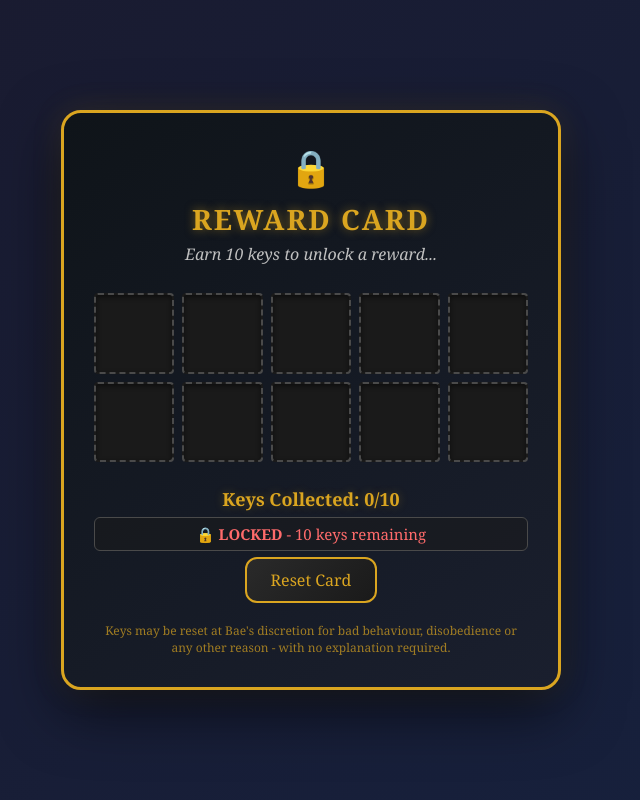
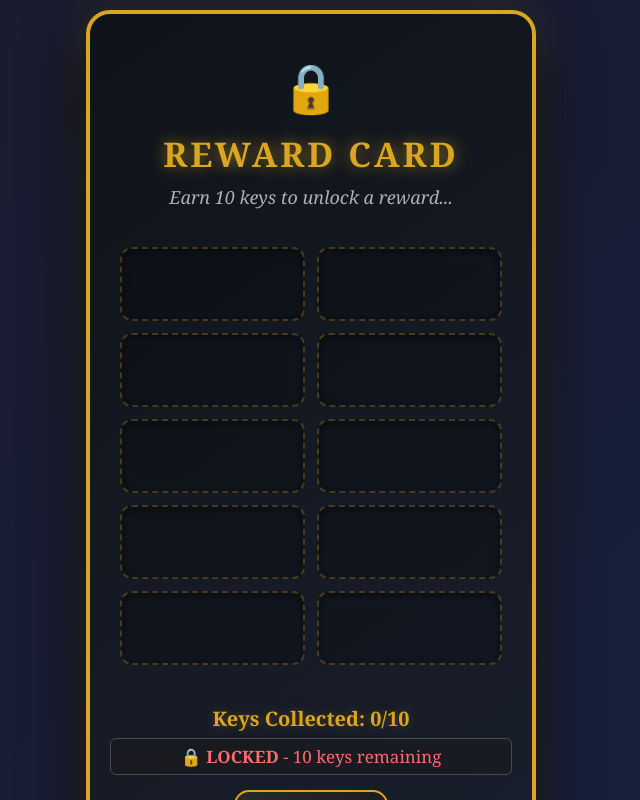
Before and after one commit to SynthzillaPrime/reward-card, a React (Vite) app: page / in a window 1280 px wide. Shown: the top 800 px of the page, without its empty margins (329-969 px from the left). Built offline with nearby package versions, Linux system fonts and the light colour scheme.

Commit message:
Vibe Ship

```diff
--- a/src/App.css
+++ b/src/App.css
@@ -1,6 +1,6 @@
 body {
     margin: 0;
-    padding: 0;
+    padding: 10px;
     background: linear-gradient(135deg, #1a1a2e 0%, #16213e 100%);
     font-family: "Georgia", serif;
     display: flex;
@@ -8,32 +8,35 @@ body {
     align-items: center;
     min-height: 100vh;
     touch-action: manipulation;
+    box-sizing: border-box;
 }
 
 .card {
     background: linear-gradient(145deg, #0f1419 0%, #1a1f2e 100%);
-    border-radius: 20px;
-    padding: 30px;
+    border-radius: 24px;
+    padding: 40px 20px;
     box-shadow:
-        0 20px 60px rgba(0, 0, 0, 0.6),
-        0 0 30px rgba(218, 165, 32, 0.15);
-    width: 95vw;
-    max-width: 500px;
-    height: auto;
-    border: 3px solid #daa520;
+        0 20px 60px rgba(0, 0, 0, 0.8),
+        0 0 40px rgba(218, 165, 32, 0.2);
+    width: 100%;
+    max-width: 450px;
+    min-height: min(750px, 92vh);
+    border: 4px solid #daa520;
     position: relative;
     display: flex;
     flex-direction: column;
     box-sizing: border-box;
+    justify-content: space-between;
 }
 
 .fine-print {
     text-align: center;
-    font-size: clamp(10px, 2.5vw, 12px);
+    font-size: clamp(11px, 3vw, 13px);
     color: #daa520;
-    margin-top: 20px;
-    line-height: 1.4;
-    opacity: 0.7;
+    margin-top: 25px;
+    line-height: 1.5;
+    opacity: 0.6;
+    font-style: italic;
 }
 
 .card::before {
@@ -57,21 +60,23 @@ body {
 h1 {
     color: #daa520;
     margin: 0;
-    font-size: clamp(22px, 6vw, 28px);
-    text-shadow: 0 0 10px rgba(218, 165, 32, 0.5);
-    letter-spacing: 2px;
+    font-size: clamp(26px, 8vw, 34px);
+    text-shadow: 0 0 15px rgba(218, 165, 32, 0.6);
+    letter-spacing: 3px;
+    text-transform: uppercase;
 }
 
 .lock-icon {
-    font-size: clamp(28px, 8vw, 36px);
-    margin-bottom: 8px;
+    font-size: clamp(36px, 12vw, 48px);
+    margin-bottom: 12px;
 }
 
 .subtitle {
     color: #c0c0c0;
     font-style: italic;
-    margin-top: 5px;
-    font-size: clamp(12px, 3.5vw, 16px);
+    margin-top: 8px;
+    font-size: clamp(14px, 4vw, 18px);
+    opacity: 0.9;
 }
 
 .description {
@@ -86,25 +91,25 @@ h1 {
 
 .stamps-container {
     display: grid;
-    grid-template-columns: repeat(5, 1fr);
-    gap: 8px;
-    margin: 20px 0;
-    flex-grow: 1;
+    grid-template-columns: repeat(2, 1fr);
+    gap: 12px;
+    margin: 30px 0;
+    padding: 0 10px;
 }
 
 .stamp {
-    aspect-ratio: 1;
-    border: 2px dashed #4a4a4a;
-    border-radius: 4px;
-    background: #1a1a1a;
+    height: 70px;
+    border: 2px dashed #daa52044;
+    border-radius: 12px;
+    background: rgba(0, 0, 0, 0.2);
     cursor: pointer;
     display: flex;
     align-items: center;
     justify-content: center;
-    font-size: 14px;
+    font-size: 28px;
     transition: all 0.3s ease;
     position: relative;
-    box-shadow: inset 0 2px 5px rgba(0, 0, 0, 0.5);
+    box-shadow: inset 0 2px 8px rgba(0, 0, 0, 0.5);
 }
 
 .stamp:hover {
@@ -132,7 +137,8 @@ h1 {
 .key {
     display: none;
     color: #daa520;
-    filter: drop-shadow(0 0 8px rgba(218, 165, 32, 0.8));
+    font-size: 32px;
+    filter: drop-shadow(0 0 12px rgba(218, 165, 32, 0.9));
     animation: keyAppear 0.5s ease;
 }
 
@@ -157,11 +163,11 @@ h1 {
 .reward {
     background: linear-gradient(135deg, #daa520 0%, #b8860b 100%);
     color: #1a1a1a;
-    padding: 8px;
-    border-radius: 6px;
+    padding: 12px;
+    border-radius: 10px;
     text-align: center;
-    margin-top: 10px;
-    font-size: clamp(14px, 4vw, 18px);
+    margin-top: 15px;
+    font-size: clamp(16px, 5vw, 20px);
     font-weight: bold;
     display: none;
     animation: rewardAppear 0.6s ease;
@@ -186,21 +192,21 @@ h1 {
 .counter {
     text-align: center;
     color: #daa520;
-    font-size: clamp(14px, 4vw, 18px);
-    margin-top: 5px;
+    font-size: clamp(16px, 5vw, 20px);
+    margin-top: 10px;
     font-weight: bold;
     text-shadow: 0 0 10px rgba(218, 165, 32, 0.3);
 }
 
 .reset-btn {
     display: block;
-    margin: 6px auto 0;
-    padding: 10px 24px;
+    margin: 15px auto 0;
+    padding: 12px 30px;
     background: linear-gradient(135deg, #2a2a2a 0%, #1a1a1a 100%);
     border: 2px solid #daa520;
-    border-radius: 12px;
+    border-radius: 15px;
     color: #daa520;
-    font-size: clamp(12px, 3vw, 16px);
+    font-size: clamp(14px, 3.5vw, 18px);
     cursor: pointer;
     transition: all 0.3s ease;
     font-family: "Georgia", serif;
@@ -224,10 +230,10 @@ h1 {
 
 .lock-status-locked {
     color: #ff6b6b;
-    font-size: clamp(12px, 3vw, 15px);
+    font-size: clamp(14px, 3.5vw, 17px);
 }
 
 .lock-status-unlocked {
     color: #51cf66;
-    font-size: clamp(12px, 3vw, 15px);
+    font-size: clamp(14px, 3.5vw, 17px);
 }
```
